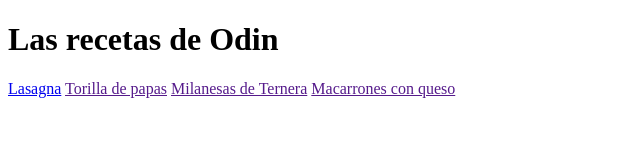
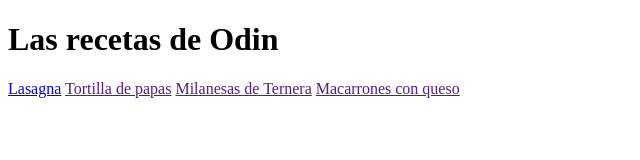
Before and after one commit to leandro-dev-arg/web-de-recetas-basica, a plain HTML site: page index.html in a window 1280 px wide. Shown: the full height of the page, 0-640 px from the left. Drawn offline with Linux system fonts and the light colour scheme.

Commit message:
corrijo errores en el index

```diff
--- a/index.html
+++ b/index.html
@@ -9,7 +9,7 @@
     <h1>Las recetas de Odin</h1>
 
     <a href="/recipes/lasagna.html" >Lasagna</a>
-    <a href="" >Torilla de papas</a>
+    <a href="" >Tortilla de papas</a>
     <a href="" >Milanesas de Ternera</a>
     <a href="" >Macarrones con queso</a>
 </body>
```
